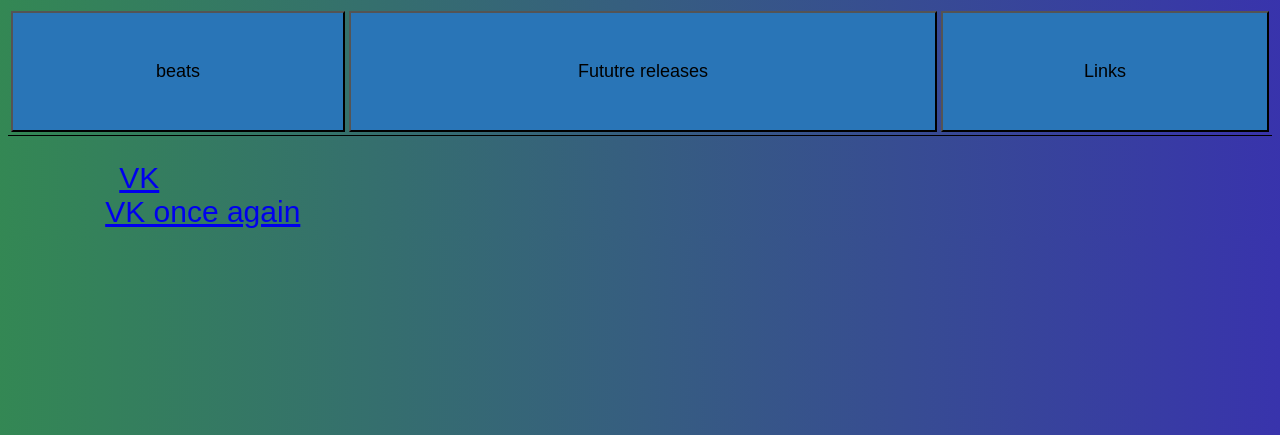
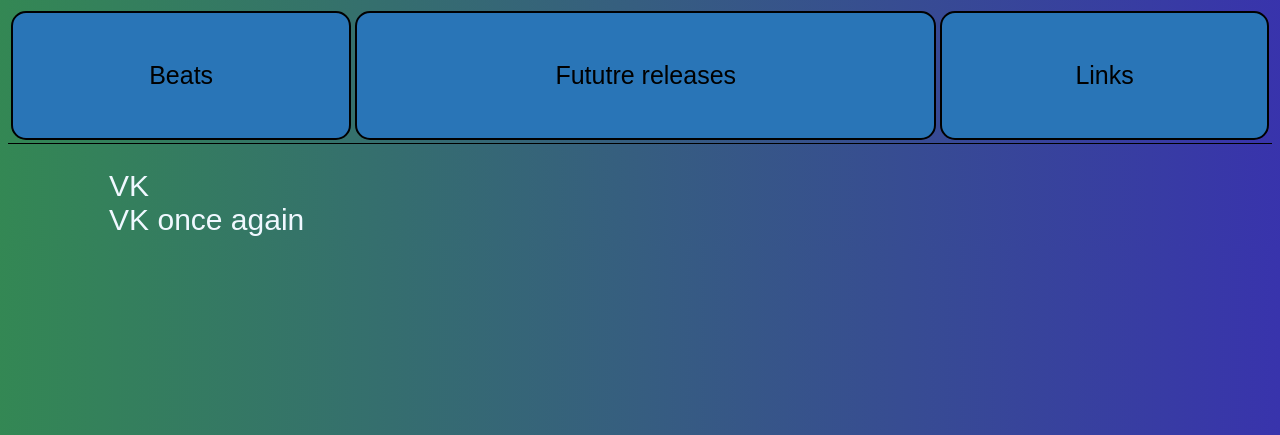
Before and after one commit to RomanRudin/BitmakersWebsite, a Django app: page /main/links/ in a window 1280 px wide. Shown: the top 435 px of the page. Run offline with Django 4.2, Linux system fonts and the light colour scheme; data comes from the database, SQL or seed files in the repository; lists and menus that the app fills with data are empty.

Commit message:
Stylesheets were cut into diferent files, some style changes were made

```diff
--- a/main/static/main/style/_standart.scss
+++ b/main/static/main/style/_standart.scss
@@ -8,7 +8,6 @@ $main-font: Arial, Helvetica, sans-serif;
   display: flex;
   flex-direction: row;
   flex-wrap: nowrap;
-  justify-content: space-evenly safe;
   align-items: center;
   align-content: space-around;
 }
@@ -76,17 +75,20 @@ footer {
 }
 
 nav {
-  height: 15%;
+  height: 10%;
   width: 100%;
-  display: flex;
   border-bottom: 1px solid $border-color;
+  gap: 2rem;
+  @extend %display-flex;
 
   button {
-    padding: 3rem 2rem;
+    padding: 3rem 3rem;
+    border: 2px solid $border-color;
+    border-radius: 15px;
     width: 100%;
     height: 100%;
     background: #2975B7;
-    font-size: large;
+    font-size: 25px;
   }
 }
 
@@ -102,8 +104,14 @@ tr {
 }
 
 
+a {
+  text-decoration: none;
+  font-weight: 400;
+  color: aliceblue;
+}
 
-/* General */
+
+/* scrollbar */
 ::-webkit-scrollbar {
   width: 10px;
 }
--- a/main/static/main/style/links.css
+++ b/main/static/main/style/links.css
@@ -1,8 +1,7 @@
-.link-div {
+nav, .link-div {
   display: flex;
   flex-direction: row;
   flex-wrap: nowrap;
-  justify-content: space-evenly safe;
   align-items: center;
   align-content: space-around; }
 
@@ -51,16 +50,18 @@ footer {
   background-color: #3e0e75b7; }
 
 nav {
-  height: 15%;
+  height: 10%;
   width: 100%;
-  display: flex;
-  border-bottom: 1px solid black; }
+  border-bottom: 1px solid black;
+  gap: 2rem; }
   nav button {
-    padding: 3rem 2rem;
+    padding: 3rem 3rem;
+    border: 2px solid black;
+    border-radius: 15px;
     width: 100%;
     height: 100%;
     background: #2975B7;
-    font-size: large; }
+    font-size: 25px; }
 
 table {
   overflow-y: auto;
@@ -71,7 +72,12 @@ table {
 tr {
   margin-bottom: 10px; }
 
-/* General */
+a {
+  text-decoration: none;
+  font-weight: 400;
+  color: aliceblue; }
+
+/* scrollbar */
 ::-webkit-scrollbar {
   width: 10px; }
 
@@ -92,14 +98,15 @@ tr {
   font-family: Arial, Helvetica, sans-serif; }
 
 .link {
-  font-family: Arial, Helvetica, sans-serif; }
+  font-family: Arial, Helvetica, sans-serif;
+  flex: 0 1 auto; }
 
 #icon {
   order: 0;
-  flex: 1 1 auto; }
+  width: 8%; }
 
 #link {
   order: 1;
-  flex: 10 1 auto; }
+  width: 92%; }
 
 /*# sourceMappingURL=links.css.map */
--- a/main/static/main/style/links.scss
+++ b/main/static/main/style/links.scss
@@ -7,14 +7,15 @@
 
   .link {
     font-family: $main-font;
+    flex: 0 1 auto;
   }
 
   #icon {
     order: 0;
-    flex: 1 1 auto;
+    width: 8%;
   }
 
   #link {
     order: 1;
-    flex: 10 1 auto;
+    width: 92%;
   }
--- a/main/templates/main/beats.html
+++ b/main/templates/main/beats.html
@@ -15,7 +15,7 @@
                     <th><form method="POST" action="{% url 'beats' %}" id="beats" width="50%"> <!-- href="{% get_static_prefix %}main/{{ project.name }}"> -->
                         {% csrf_token %}
                     </form>
-                    <button type="submit" class="nav-button" form="beats" value="beats">beats</button></th>
+                    <button type="submit" class="nav-button" form="beats" value="beats">Beats</button></th>
                     <th><form method="POST" action="{% url 'releases' %}" id="releases" width="25%"> <!-- href="{% get_static_prefix %}main/{{ project.name }}"> -->
                         {% csrf_token %}
                     </form>
--- a/main/templates/main/links.html
+++ b/main/templates/main/links.html
@@ -15,7 +15,7 @@
                     <th><form method="POST" action="{% url 'beats' %}" id="beats" width="50%"> <!-- href="{% get_static_prefix %}main/{{ project.name }}"> -->
                         {% csrf_token %}
                     </form>
-                    <button type="submit" class="nav-button" form="beats" value="beats">beats</button></th>
+                    <button type="submit" class="nav-button" form="beats" value="beats">Beats</button></th>
                     <th><form method="POST" action="{% url 'releases' %}" id="releases" width="25%"> <!-- href="{% get_static_prefix %}main/{{ project.name }}"> -->
                         {% csrf_token %}
                     </form>
--- a/main/templates/main/main.html
+++ b/main/templates/main/main.html
@@ -15,7 +15,7 @@
                     <th><form method="POST" action="{% url 'beats' %}" id="beats" width="50%"> <!-- href="{% get_static_prefix %}main/{{ project.name }}"> -->
                         {% csrf_token %}
                     </form>
-                    <button type="submit" class="nav-button" form="beats" value="beats">beats</button></th>
+                    <button type="submit" class="nav-button" form="beats" value="beats">Beats</button></th>
                     <th><form method="POST" action="{% url 'releases' %}" id="releases" width="25%"> <!-- href="{% get_static_prefix %}main/{{ project.name }}"> -->
                         {% csrf_token %}
                     </form>
--- a/main/templates/main/releases.html
+++ b/main/templates/main/releases.html
@@ -15,7 +15,7 @@
                     <th><form method="POST" action="{% url 'beats' %}" id="beats" width="50%"> <!-- href="{% get_static_prefix %}main/{{ project.name }}"> -->
                         {% csrf_token %}
                     </form>
-                    <button type="submit" class="nav-button" form="beats" value="beats">beats</button></th>
+                    <button type="submit" class="nav-button" form="beats" value="beats">Beats</button></th>
                     <th><form method="POST" action="{% url 'releases' %}" id="releases" width="25%"> <!-- href="{% get_static_prefix %}main/{{ project.name }}"> -->
                         {% csrf_token %}
                     </form>
```
Also changed, not shown: main/static/main/style/beats.css (+26 -19 lines), main/static/main/style/beats.scss (+12 -10 lines), main/static/main/style/main.css (+20 -6 lines), main/static/main/style/releases.css (+20 -6 lines), 4 other files.
